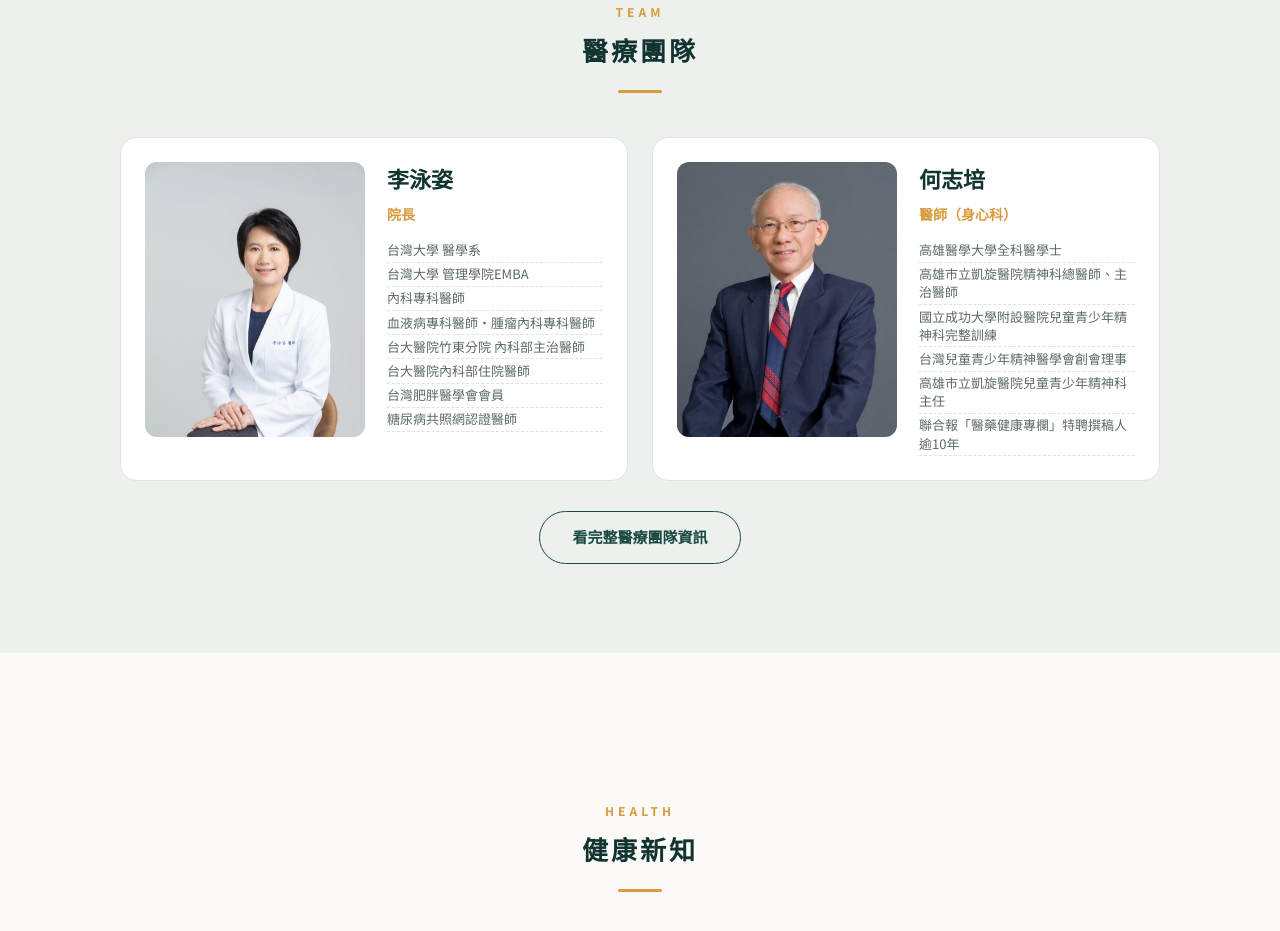
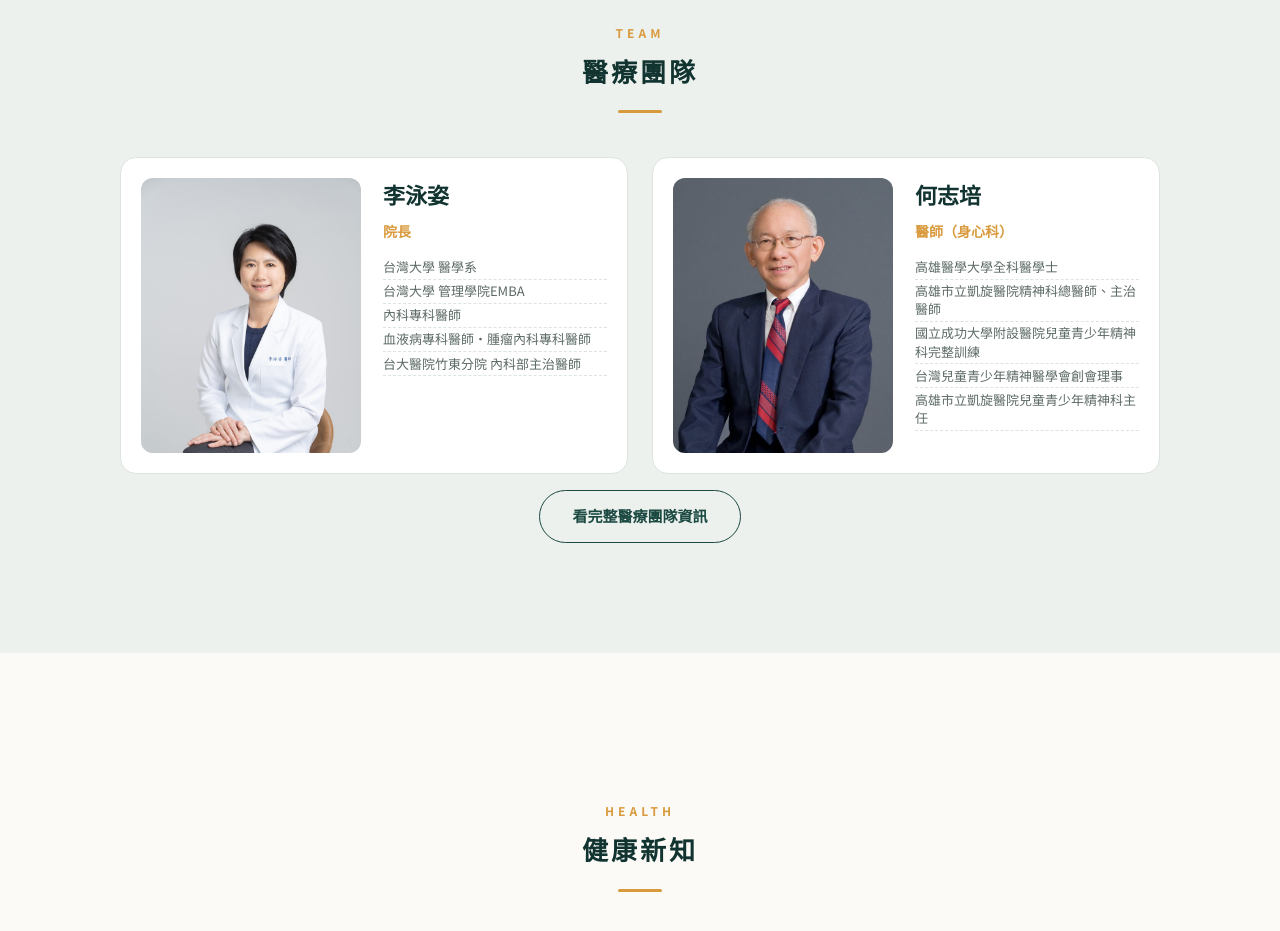
Before and after one commit to joyseeker9453-sketch/PRACTICEMOVING, a website: page index.html in a window 1280 px wide. Shown: the part 3025-3956 px from the top of the page. Drawn offline with Linux system fonts and the light colour scheme.

Commit message:
Add files via upload
醫生縮排

```diff
--- a/index.html
+++ b/index.html
@@ -213,6 +213,7 @@ section{padding:4.5rem 0}
 .doc ul{list-style:none;font-size:0.8125rem;color:var(--ink-soft)}
 .doc li{padding:0.1562rem 0;border-bottom:1px dashed var(--line);line-height:1.4}
 /* 兩欄時卡片太窄（861~1000px 文字欄只剩約 120px），1023px 以下改單欄；1024~1279px 照片縮小一點 */
+#team-grid .doc{padding:1.25rem}   /* 首頁版比完整團隊頁緊一點，讓整塊放得進一屏 */
 @media(max-width:1023px){.team-grid{grid-template-columns:1fr}}
 @media(min-width:1024px) and (max-width:1279px){.doc img.photo,.doc .photo-ph{flex-basis:11rem;width:11rem}}
 @media(max-width:420px){.doc{flex-direction:column}.doc img.photo{flex:0 0 auto;width:8.125rem;margin:0 auto}}
@@ -550,7 +551,7 @@ footer a{color:#e8efe9}
     <div class="wrap">
       <div class="sec-head"><span class="en">TEAM</span><h2>醫療團隊</h2></div>
       <div class="team-grid" id="team-grid"></div>
-      <p style="text-align:center;margin-top:1.875rem" id="team-more" hidden><a class="btn btn-ghost" style="margin-left:0" href="/team/">看完整醫療團隊資訊</a></p>
+      <p style="text-align:center;margin-top:1rem" id="team-more" hidden><a class="btn btn-ghost" style="margin-left:0" href="/team/">看完整醫療團隊資訊</a></p>
     </div>
   </section>
 
@@ -717,7 +718,8 @@ function initStatic(){
 
   /* 首頁只放排在最前面的兩位，順序由後台「醫療團隊」的拖曳把手決定；
      其餘醫師只出現在 /team/ 完整團隊頁 */
-  const HOME_TEAM = 2;
+  const HOME_TEAM = 2;   /* 首頁醫師數 */
+  const HOME_CREDS = 5;  /* 首頁每位醫師最多列幾條學經歷；完整清單在 /team/ */
   $('team-more').hidden = SITE.team.length <= HOME_TEAM;
   $('team-grid').innerHTML = SITE.team.slice(0, HOME_TEAM).map(t=>
     `<div class="doc">${t.photo
@@ -725,7 +727,7 @@ function initStatic(){
         : DOC_PLACEHOLDER}
      <div class="doc-body">
        <h3>${esc(t.name)}</h3><div class="role">${esc(t.title)}</div>
-       <ul>${t.creds.map(c=>`<li>${esc(c)}</li>`).join('')}</ul>
+       <ul>${t.creds.slice(0, HOME_CREDS).map(c=>`<li>${esc(c)}</li>`).join('')}</ul>
      </div></div>`).join('');
 }
 
```
